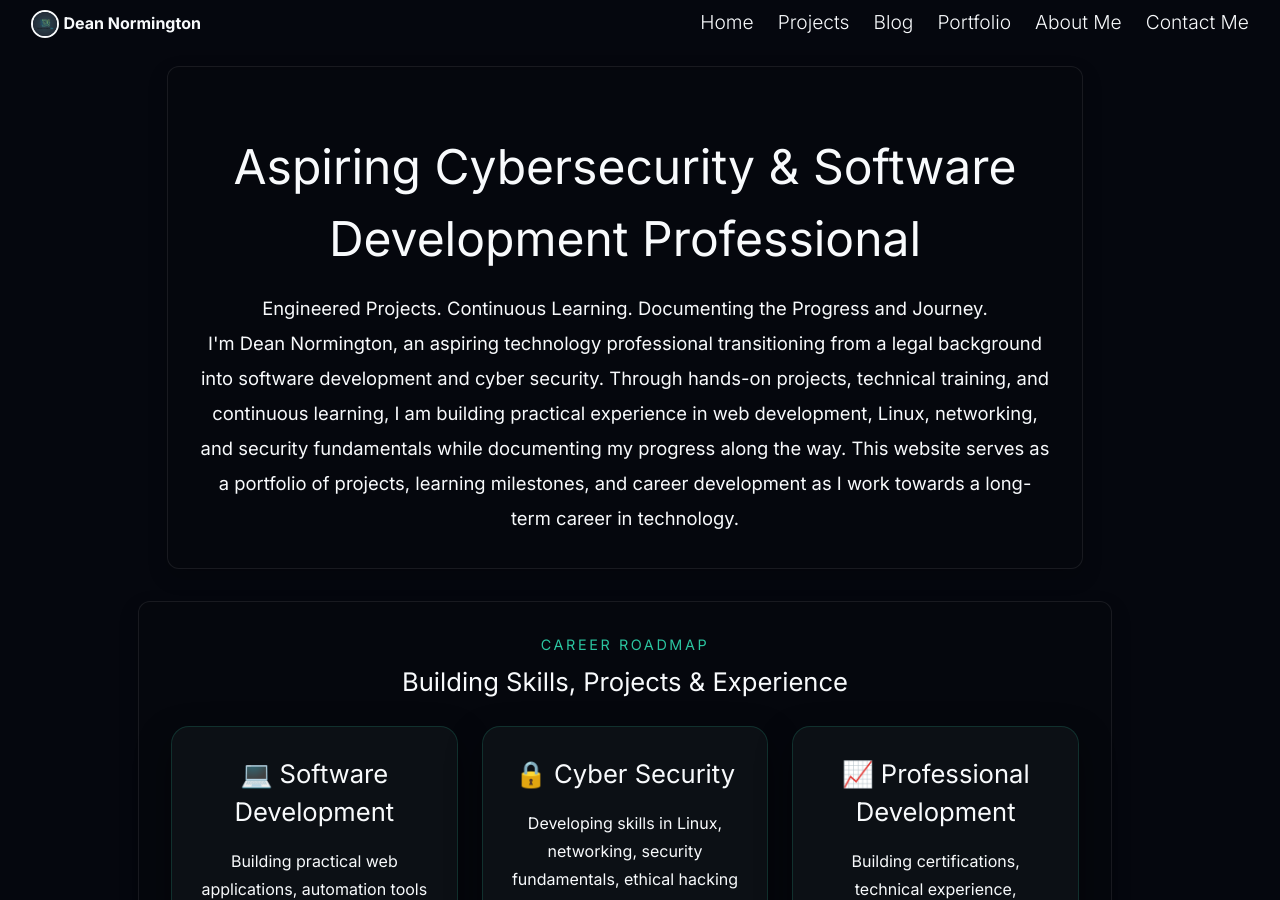
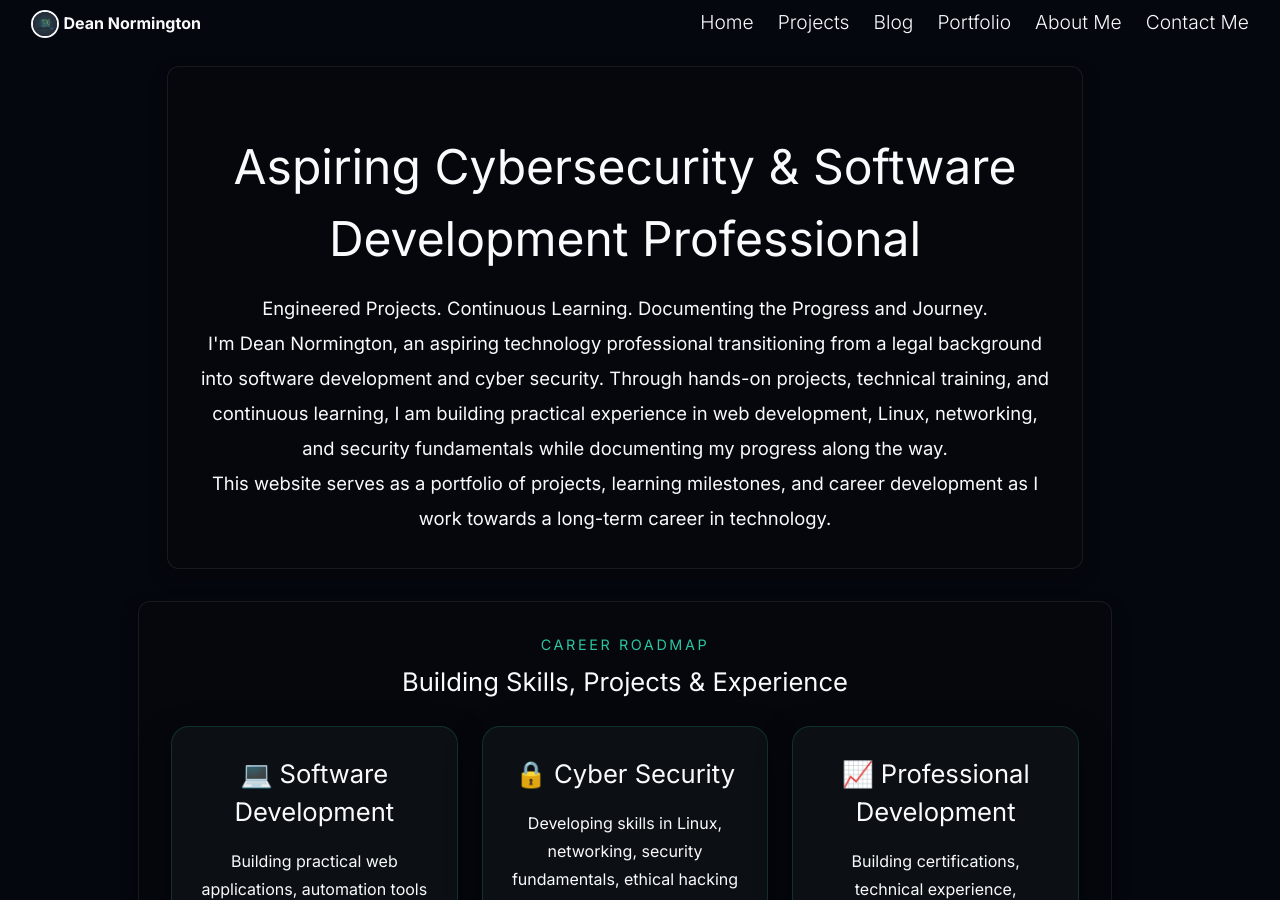
Before and after one commit to dean-js/dnormingtonlaw.uk, a Jekyll site: the page built from index.html, in a window 1280 px wide and 900 px high. Built offline with Jekyll 4.4.1, drawn with Linux system fonts in a browser that asks for light colours; the list of posts is cut into pages by our own code.

Commit message:
chnages to hero section part 453675

```diff
--- a/index.html
+++ b/index.html
@@ -15,11 +15,11 @@ description: "Dean Normington shares a law-to-computing story, portfolio highlig
         </p>
 
         <p class="hero-bio">
-          I'm Dean Normington, an aspiring technology professional transitioning from a legal background into software development and cyber security.
+            I'm Dean Normington, an aspiring technology professional transitioning from a legal background into software development and cyber security. Through hands-on projects, technical training, and continuous learning, I am building practical experience in web development, Linux, networking, and security fundamentals while documenting my progress along the way.
+        </p>
 
-          Through hands-on projects, technical training, and continuous learning, I am building practical experience in web development, Linux, networking, and security fundamentals while documenting my progress along the way.
-
-          This website serves as a portfolio of projects, learning milestones, and career development as I work towards a long-term career in technology.
+        <p class="hero-bio">
+            This website serves as a portfolio of projects, learning milestones, and career development as I work towards a long-term career in technology.
         </p>
 
 
```
